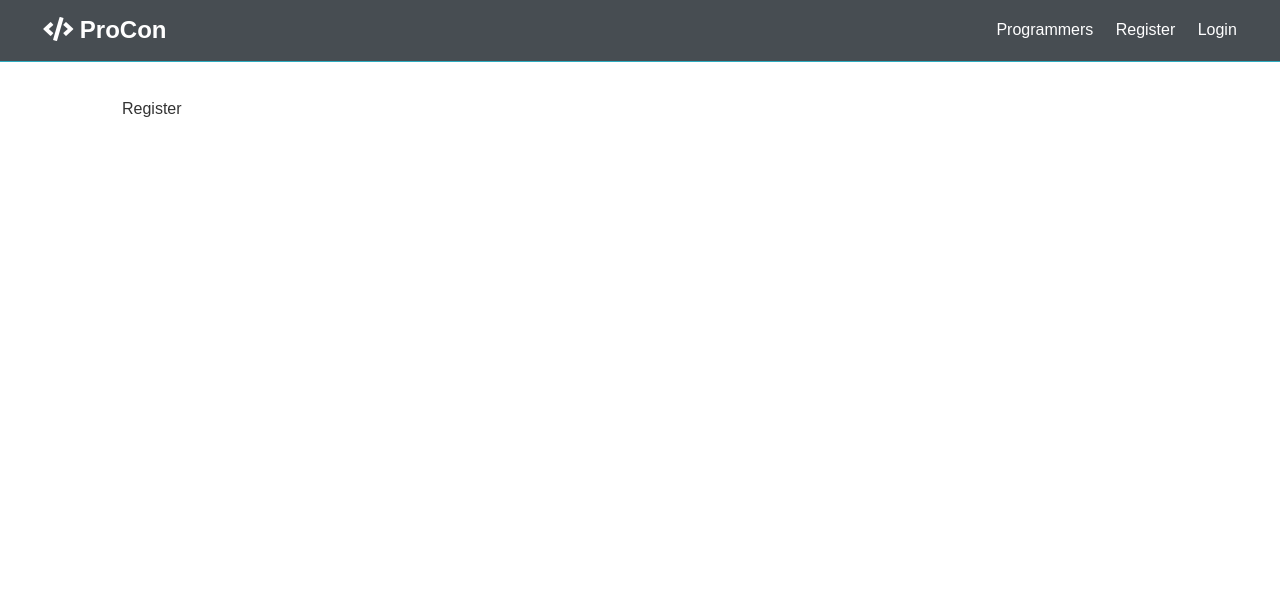
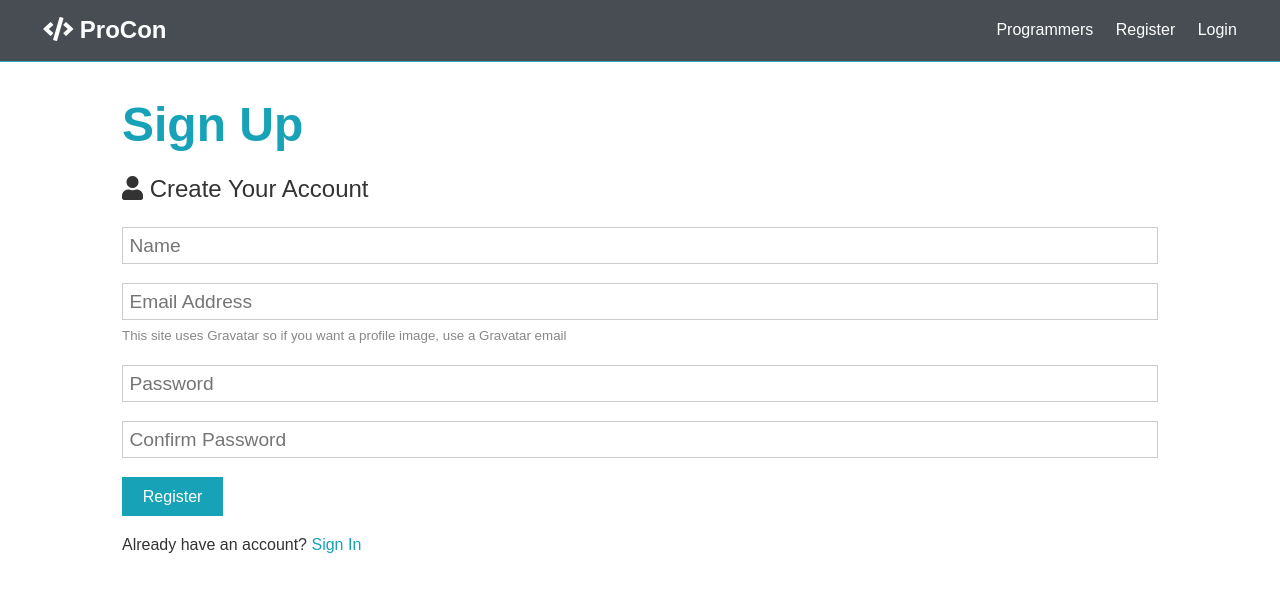
Before and after one commit to lzhangsysu/programmer_connect, a React (Create React App) app in the folder client/: page /register in a window 1280 px wide. Shown: the top 592 px of the page. Built offline with nearby package versions, Linux system fonts and the light colour scheme.

Commit message:
register form onChange and onSubmit

```diff
--- a/client/src/components/auth/Register.js
+++ b/client/src/components/auth/Register.js
@@ -1,10 +1,82 @@
-import React from 'react';
+import React, { Fragment, useState } from 'react';
 
 const Register = () => {
+    const [formData, setFormData] = useState({
+        name: '',
+        email: '',
+        password: '',
+        password2: ''
+    });
+
+    const { name, email, password, password2 } = formData;
+
+    const onChange = e => setFormData({...formData, [e.target.name]: e.target.value });
+
+    const onSubmit = e => {
+        e.preventDefault();
+        if (password !== password2) {
+            console.log('Passwords do not match');
+        } else {
+            console.log(formData);
+        }
+    }
+
     return (
-        <div>
-            Register
-        </div>
+        <Fragment>
+        <h1 className="large text-primary">Sign Up</h1>
+        <p className="lead"><i className="fas fa-user"></i> Create Your Account</p>
+        <form className="form" onSubmit={ e => onSubmit(e) }>
+            <div className="form-group">
+            <input
+                type="text"
+                placeholder="Name"
+                name="name"
+                value={ name }
+                onChange={ e => onChange(e) }
+                required
+            />
+            </div>
+            <div className="form-group">
+            <input
+                type="email"
+                placeholder="Email Address"
+                name="email"
+                value={ email }
+                onChange={ e => onChange(e) }
+                required
+            />
+            <small className="form-text">
+              This site uses Gravatar so if you want a profile image, use a Gravatar email
+            </small>
+            </div>
+            <div className="form-group">
+            <input
+                type="password"
+                placeholder="Password"
+                name="password"
+                value = { password }
+                minLength="6"
+                onChange={ e => onChange(e) }
+                required
+            />
+            </div>
+            <div className="form-group">
+            <input
+                type="password"
+                placeholder="Confirm Password"
+                name="password2"
+                value = { password2 }
+                minLength="6"
+                onChange={ e => onChange(e) }
+                required
+            />
+            </div>
+            <input type="submit" className="btn btn-primary" value="Register" />
+        </form>
+        <p className="my-1">
+            Already have an account? <a href="login.html">Sign In</a>
+        </p>
+        </Fragment>
     )
 };
 
--- a/client/src/components/layout/Landing.js
+++ b/client/src/components/layout/Landing.js
@@ -3,7 +3,7 @@
 
 const Landing = () => {
     return (
-        <section className="landing">
+      <section className="landing">
         <div className="dark-overlay">
           <div className="landing-inner">
             <h1 className="x-large">Programmer Connect</h1>
```
